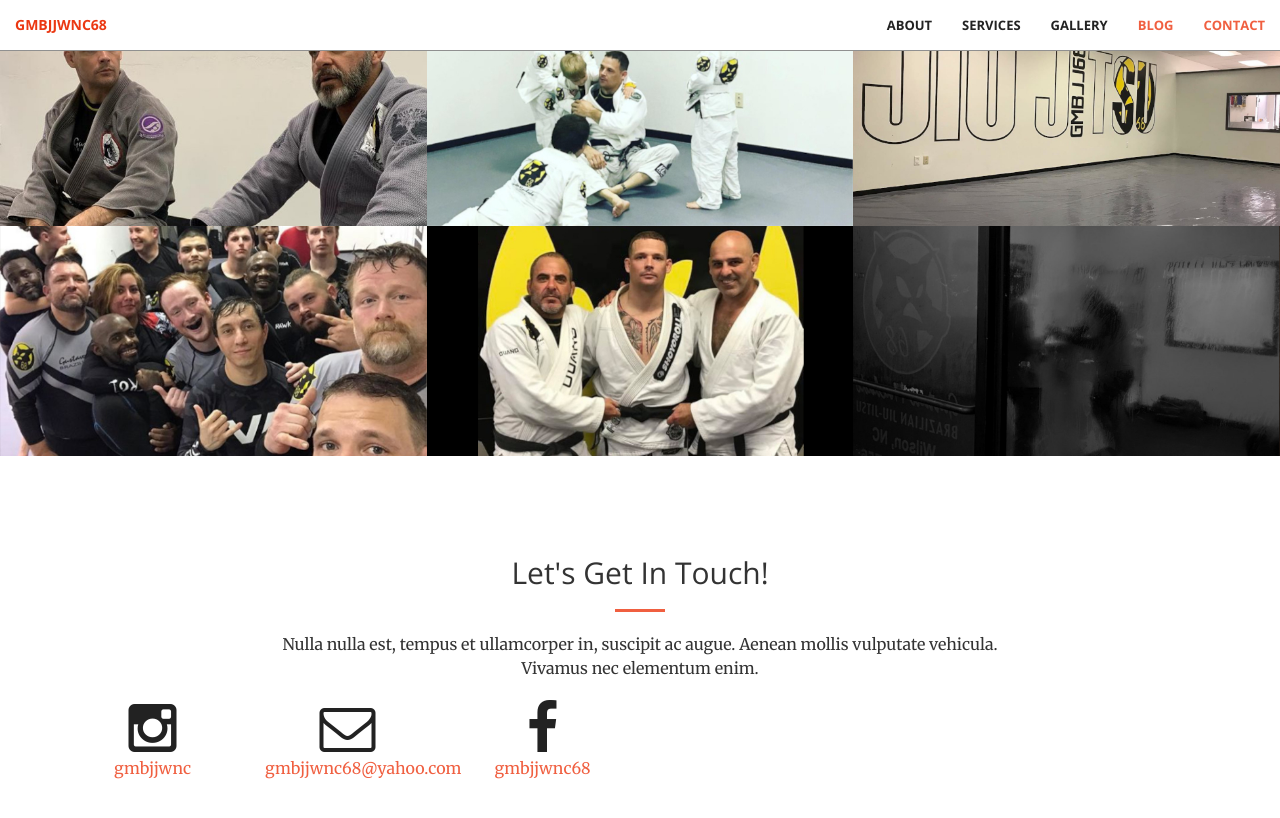
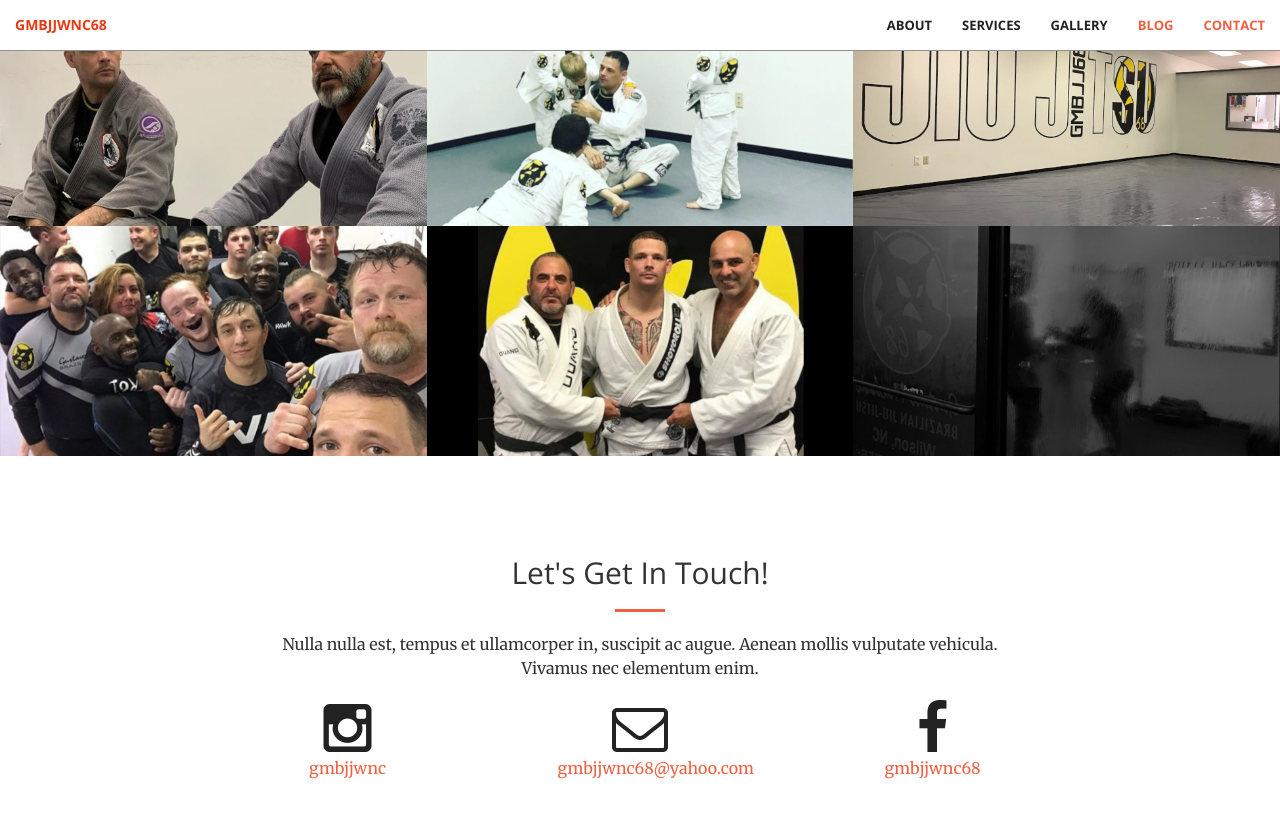
Before and after one commit to gmbjjwnc68/gmbjjwnc68.github.io, a Jekyll site: the page built from index.html, in a window 1280 px wide and 900 px high, scrolled down 1876 px. Shown: the top 818 px of the window. Built offline with Jekyll 4.4.1, drawn with Linux system fonts in a browser that asks for light colours.

Commit message:
Fix contact icon spacing

```diff
--- a/_includes/contact.html
+++ b/_includes/contact.html
@@ -8,20 +8,20 @@
             </div>
         </div>
         <div class="row">
-            <div class="col-lg-2 text-center">
+            <div class="col-lg-2 col-lg-offset-2 text-center">
                 <a href="https://instagram.com/{{ site.instagram_username }}">
                     <i class="fa fa-instagram fa-3x wow bounceIn" data-wow-delay=".1s"></i>
                     <p>{{ site.instagram_username }}</p>
                 </a>
             </div>
-            <div class="col-lg-2 text-center">
+            <div class="col-lg-2 col-lg-offset-1 text-center">
                 <!-- col-lg-offset-2 -->
                 <a href="mailto:{{ site.email }}">
                     <i class="fa fa-envelope-o fa-3x wow bounceIn" data-wow-delay=".1s"></i>
                     <p>gmbjjwnc68@yahoo.com</p>
                 </a>
             </div>
-            <div class="col-lg-2 text-center">
+            <div class="col-lg-2 col-lg-offset-1 text-center">
                 <a href="https://facebook.com/{{ site.facebook_username }}">
                     <i class="fa fa-facebook fa-3x wow bounceIn" data-wow-delay=".1s"></i>
                     <p>{{ site.facebook_username }}</p>
```
